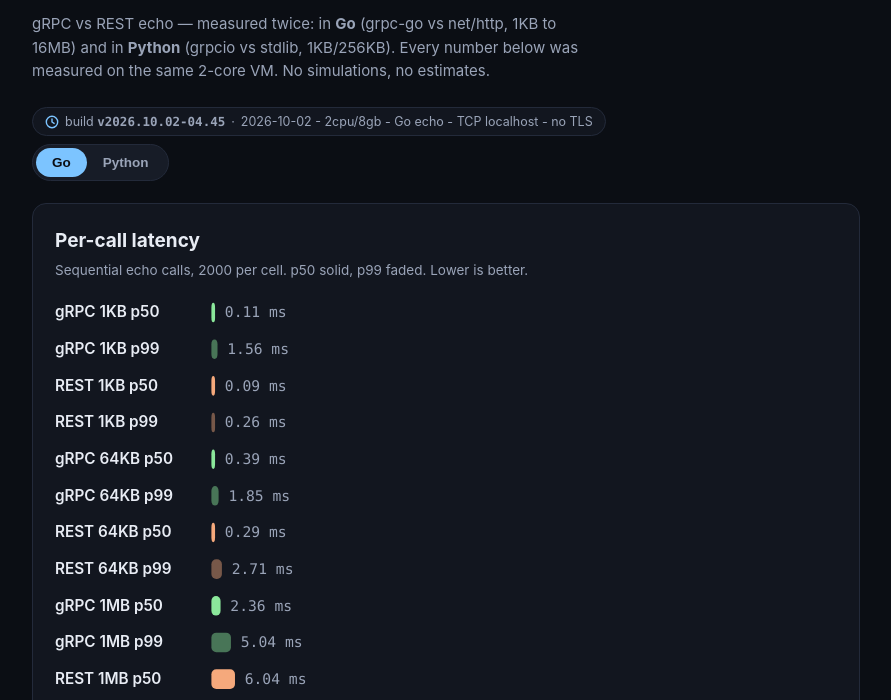
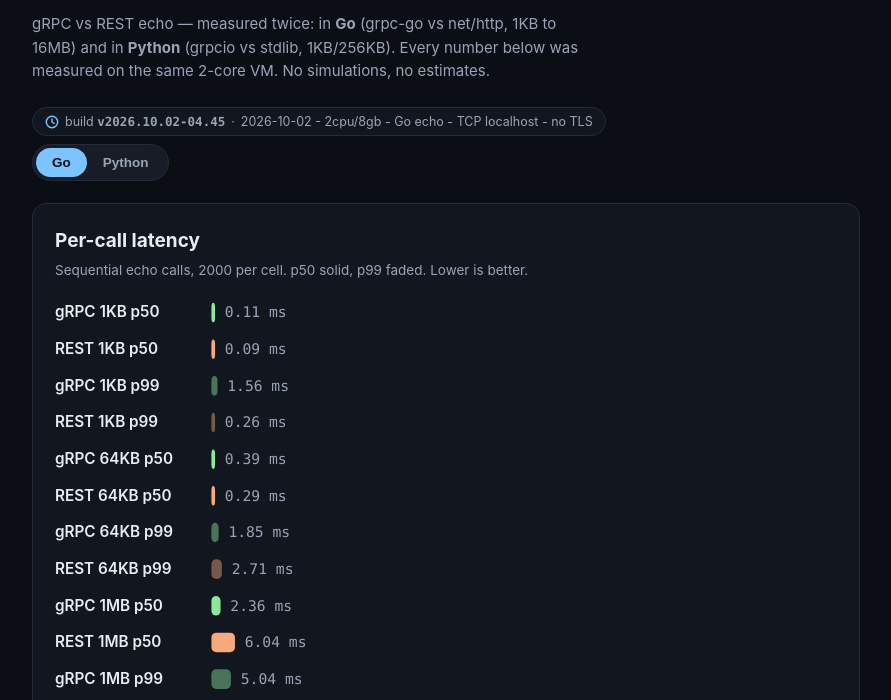
Before and after one commit to absolukie/bench-lab-rpc, a plain HTML site: page index.html in a window 1280 px wide. Shown: the part 100-800 px from the top of the page, without its empty margins (194-1085 px from the left). Drawn offline with Linux system fonts and the light colour scheme.

Commit message:
Initial commit

```diff
--- a/index.html
+++ b/index.html
@@ -155,9 +155,14 @@
   const d = DATA[IMPLS[IMPL].key];
   const lat = [], tput = [];
   d.payloads.forEach(p=>{
+    // p50 pair adjacent, then p99 pair adjacent: every comparison sits side-by-side
     ["grpc","rest"].forEach(proto=>{
       lat.push({label:`${NAMES[proto]} ${p} p50`, value:d[proto][p].latency_p50_ms, color:RPC_COLORS[proto]});
+    });
+    ["grpc","rest"].forEach(proto=>{
       lat.push({label:`${NAMES[proto]} ${p} p99`, value:d[proto][p].latency_p99_ms, color:RPC_COLORS[proto], dash:true});
+    });
+    ["grpc","rest"].forEach(proto=>{
       tput.push({label:`${NAMES[proto]} ${p}`, value:d[proto][p].throughput_rps, color:RPC_COLORS[proto]});
     });
   });
```
